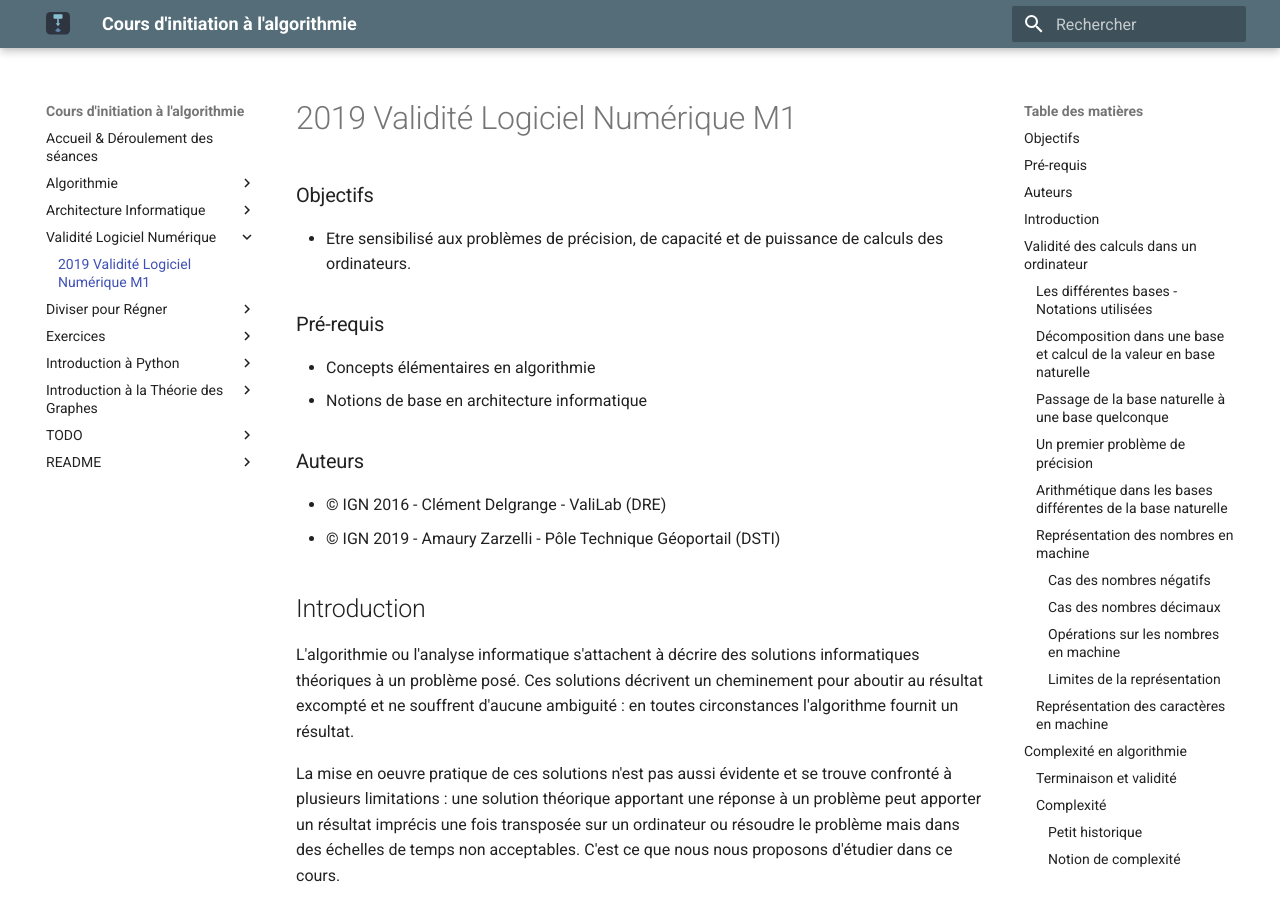
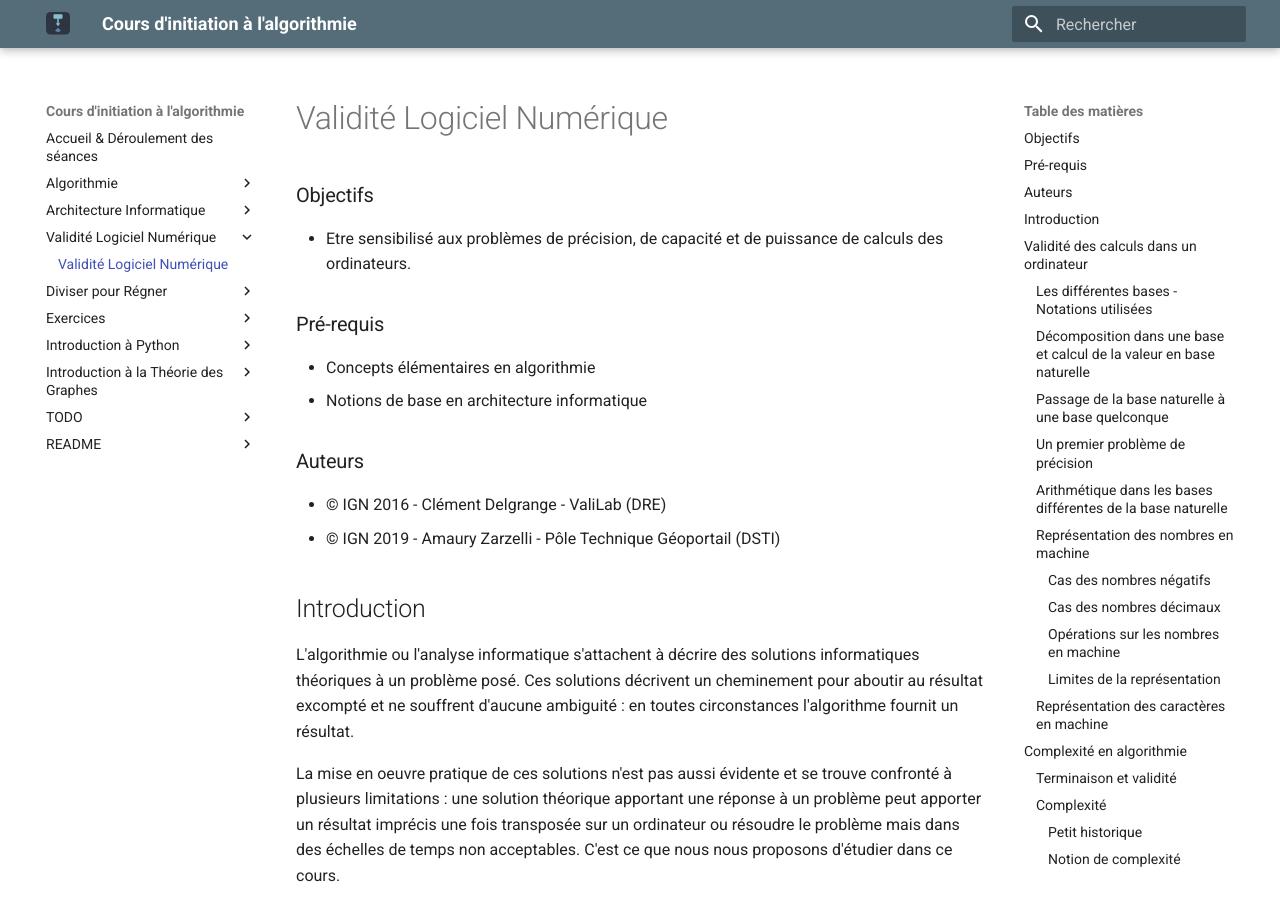
Before and after one commit to azarz/cours_algo_M1, an MkDocs documentation site: the page built from docs/Validite_logiciel_numerique.md, in a window 1280 px wide and 900 px high. Built offline with MkDocs 1.6.1 and Material for MkDocs 9.7.7, drawn with Linux system fonts in a browser that asks for light colours.

Commit message:
rename files

```diff
--- a/mkdocs.yml
+++ b/mkdocs.yml
@@ -2,11 +2,11 @@ site_name: Cours d'initiation à l'algorithmie
 nav:
     - Accueil & Déroulement des séances: README.md
     - Algorithmie:
-        - "2019 Algorithmie M1": 2019_Algorithmie_M1.md
+        - "Algorithmie": Algorithmie.md
     - Architecture Informatique:
-        - "2019 Architecture Informatique M1": 2019_Architecture_informatique_M1.md
+        - "Architecture Informatique": Architecture_informatique.md
     - Validité Logiciel Numérique:
-        - "2019 Validité Logiciel Numérique M1": 2019_Validite_logiciel_numerique_M1.md
+        - "Validité Logiciel Numérique": Validite_logiciel_numerique.md
     - Diviser pour Régner:
         - "Diviser pour Régner": diviser_pour_regner.md
     - Exercices:
```
Also changed, not shown: README.md (+5 -5 lines), docs/README.md (+5 -5 lines), docs/Algorithmie.md (renamed from docs/2019_Algorithmie_M1.md), docs/Architecture_informatique.md (renamed from docs/2019_Architecture_informatique_M1.md), docs/Validite_logiciel_numerique.md (renamed from docs/2019_Validite_logiciel_numerique_M1.md), 1 other file.
